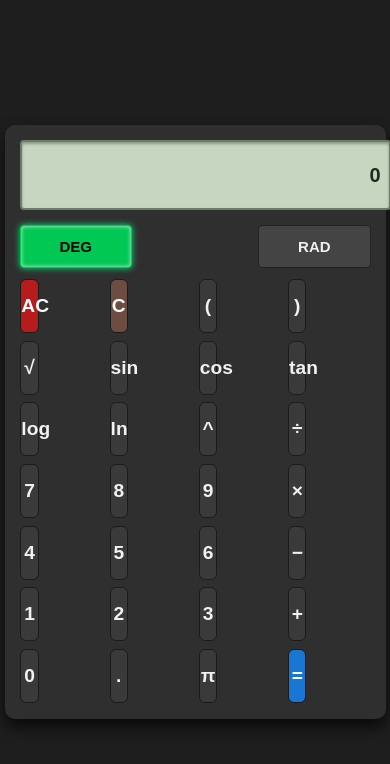
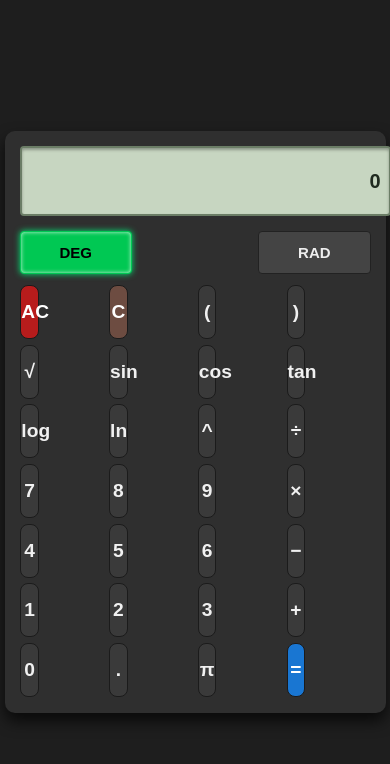
Before and after one commit to COULIBALY663/Calculatrice, a plain HTML site: page index.html in a window 390 px wide. Drawn offline with Linux system fonts and the light colour scheme.

Commit message:
style.css modifié

```diff
--- a/style.css
+++ b/style.css
@@ -220,3 +220,40 @@ button[onclick="clearLast()"] { background: #6d4c41; color: white; }
     padding: 15px;
   }
 }
+
+
+.buttons {
+  display: grid;
+  grid-template-columns: repeat(4, 1fr);
+  gap: 4px;  /* moins d’espace entre les boutons */
+}
+
+.buttons button {
+  width: 100%;       /* prend toute la largeur de sa colonne */
+  padding: 20px 0;   /* hauteur plus grande */
+  font-size: 1.3em;  /* texte plus gros */
+  border-radius: 8px; /* coins légèrement arrondis */
+  background: #3a3a3a;
+  color: #f1f1f1;
+  border: 1px solid #1b1b1b;
+  font-weight: bold;
+  cursor: pointer;
+}
+button[onclick="calculate()"] { background: #1976d2; color: white; }
+button[onclick="clearAll()"] { background: #b71c1c; color: white; }
+button[onclick="clearLast()"] { background: #6d4c41; color: white; }
+@media (max-width: 400px) {
+  .buttons button {
+    padding: 16px 0;  /* un peu plus petit pour tenir sur l’écran */
+    font-size: 1.2em;
+  }
+
+  #screen {
+    height: 50px;
+    font-size: 20px;
+  }
+
+  .calculator {
+    padding: 15px;
+  }
+}
```
